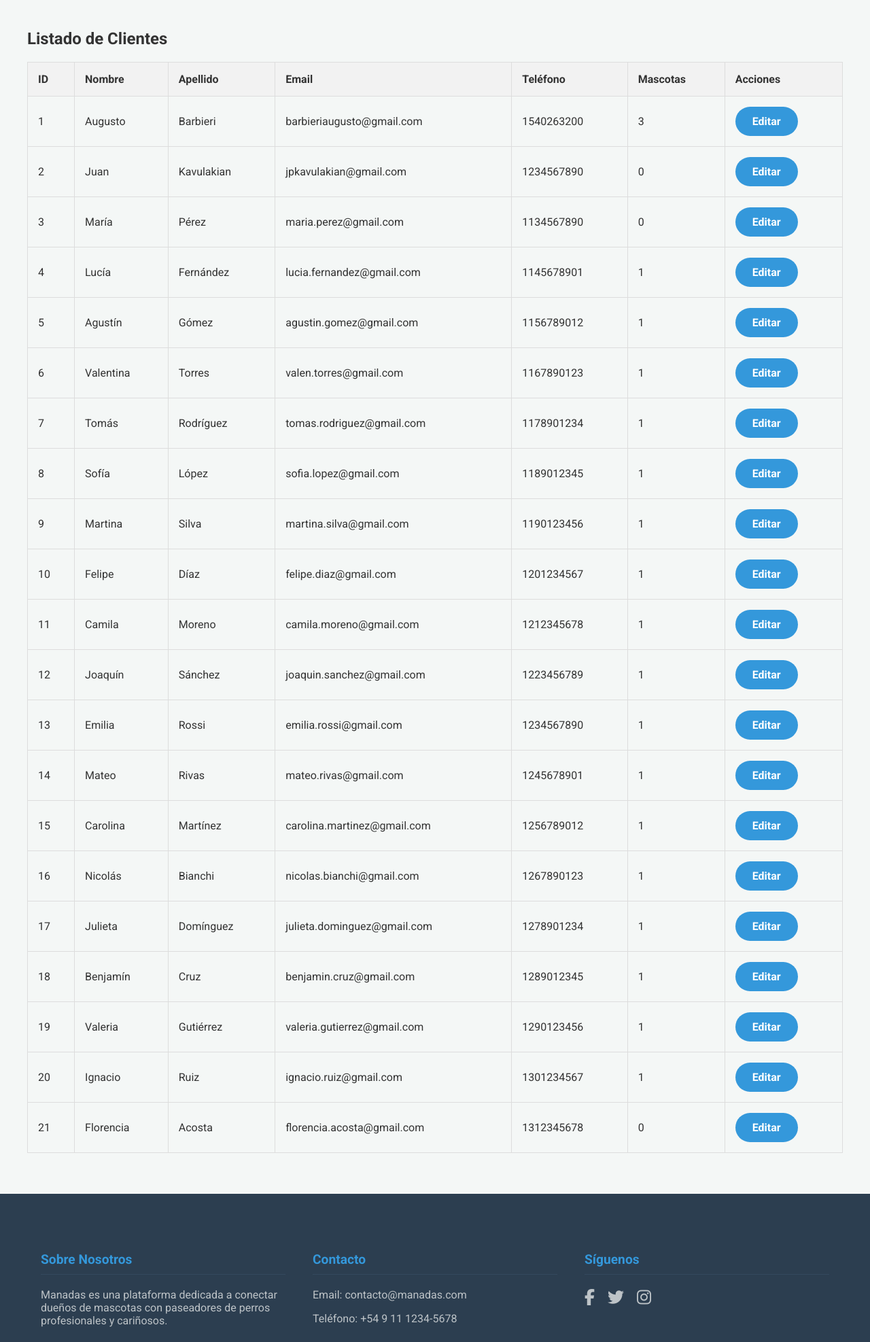
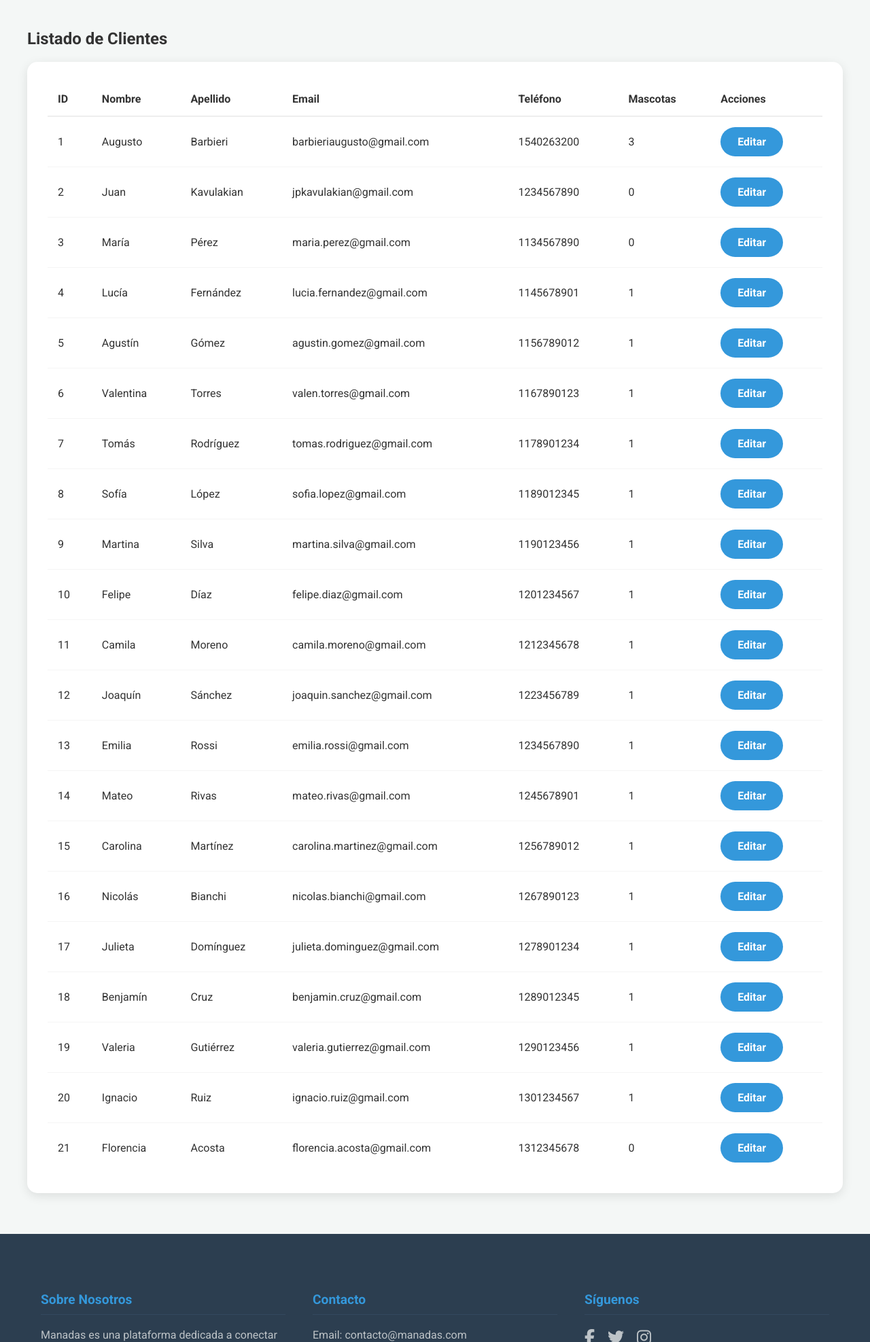
Before and after one commit to augusbarbieri/Grupo6, a PHP site: page /paginas/admin/adminClientes.php in a window 1280 px wide. Shown: the part 77-2051 px from the top of the page at 68% size. Run offline with PHP 8.4, Linux system fonts and the light colour scheme; data comes from the database, SQL or seed files in the repository; some libraries are stand-ins or nearby versions.

Commit message:
feat: Aplica un estilo moderno a las tablas de administración
Se ha mejorado el diseño de las tablas de "Paseadores" y "Clientes" en el panel de administración para que tengan un estilo más moderno y visualmente atractivo.

- Se crearon nuevas clases CSS (.table-container y .custom-table) para unificar el estilo de las tablas en un formato de tarjeta con esquinas redondeadas y sombras.
- Se actualizaron las páginas adminPaseadores.php y adminClientes.php para utilizar los nuevos estilos.

```diff
--- a/Assets/css/new-style.css
+++ b/Assets/css/new-style.css
@@ -246,6 +246,45 @@ body {
     background-color: #f2f2f2;
 }
 
+.table-container {
+    background-color: #ffffff;
+    border-radius: 15px;
+    box-shadow: 0 4px 15px rgba(0,0,0,0.1);
+    padding: 30px;
+    margin-top: 20px;
+    overflow-x: auto;
+}
+
+.custom-table {
+    width: 100%;
+    border-collapse: collapse;
+    margin: 0;
+}
+
+.custom-table th, .custom-table td {
+    padding: 15px;
+    text-align: left;
+    vertical-align: middle;
+}
+
+.custom-table thead th {
+    border-bottom: 2px solid #eee;
+    color: #333;
+    font-weight: 600;
+}
+
+.custom-table tbody tr {
+    border-bottom: 1px solid #f5f5f5;
+}
+
+.custom-table tbody tr:last-child {
+    border-bottom: none;
+}
+
+.custom-table tbody tr:hover {
+    background-color: #f9f9f9;
+}
+
 /* Footer */
 .main-footer {
     background-color: #2c3e50;
--- a/paginas/admin/adminClientes.php
+++ b/paginas/admin/adminClientes.php
@@ -13,7 +13,8 @@ cerrarBDConexion($conn);
     <div class="d-flex justify-content-between align-items-center mb-4">
         <h2>Listado de Clientes</h2>
     </div>
-    <table class="table">
+    <div class="table-container">
+    <table class="custom-table">
         <thead>
             <tr>
                 <th>ID</th>
@@ -47,6 +48,7 @@ cerrarBDConexion($conn);
             <?php endif; ?>
         </tbody>
     </table>
+    </div>
 </main>
 
 <?php include_once '../../componentes/footer.php'; ?>
--- a/paginas/admin/adminPaseadores.php
+++ b/paginas/admin/adminPaseadores.php
@@ -14,7 +14,8 @@ cerrarBDConexion($conn);
         <h2>Listado de Paseadores</h2>
         <a href="adminFormAddPaseador.php" class="btn btn-primary">Agregar Paseador</a>
     </div>
-    <table class="table">
+    <div class="table-container">
+    <table class="custom-table">
         <thead>
             <tr>
                 <th>ID</th>
@@ -53,6 +54,7 @@ cerrarBDConexion($conn);
             <?php endif; ?>
         </tbody>
     </table>
+    </div>
 </main>
 
 <?php include_once '../../componentes/footer.php'; ?>
```
